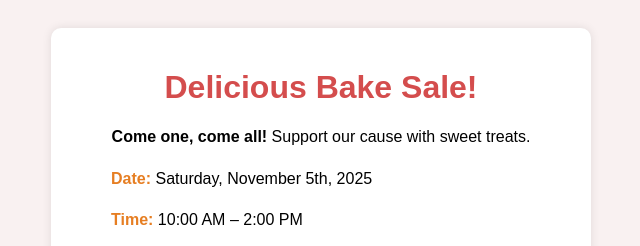
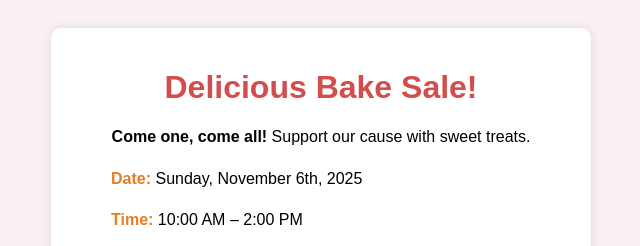
Before and after one commit to ralphscipione/my-bake-sale-flyer, a plain HTML site: page index.html in a window 1280 px wide. Shown: the top 246 px of the page, 319-959 px from the left. Drawn offline with Linux system fonts and the light colour scheme.

Commit message:
Update bake sale date

```diff
--- a/index.html
+++ b/index.html
@@ -10,7 +10,7 @@
         <h1> Delicious Bake Sale! </h1>
         <p><strong>Come one, come all!</strong> Support our cause with sweet treats.</p>
         <div class="details">
-            <p><span class="highlight">Date:</span> Saturday, November 5th, 2025</p>
+            <p><span class="highlight">Date:</span> Sunday, November 6th, 2025</p>
             <p><span class="highlight">Time:</span> 10:00 AM – 2:00 PM</p>
             <p><span class="highlight">Location:</span> Community Center, 123 Main St</p>
             <p><span class="highlight">Items:</span> Cookies, Cakes, Muffins, Brownies & more!</p>
```
